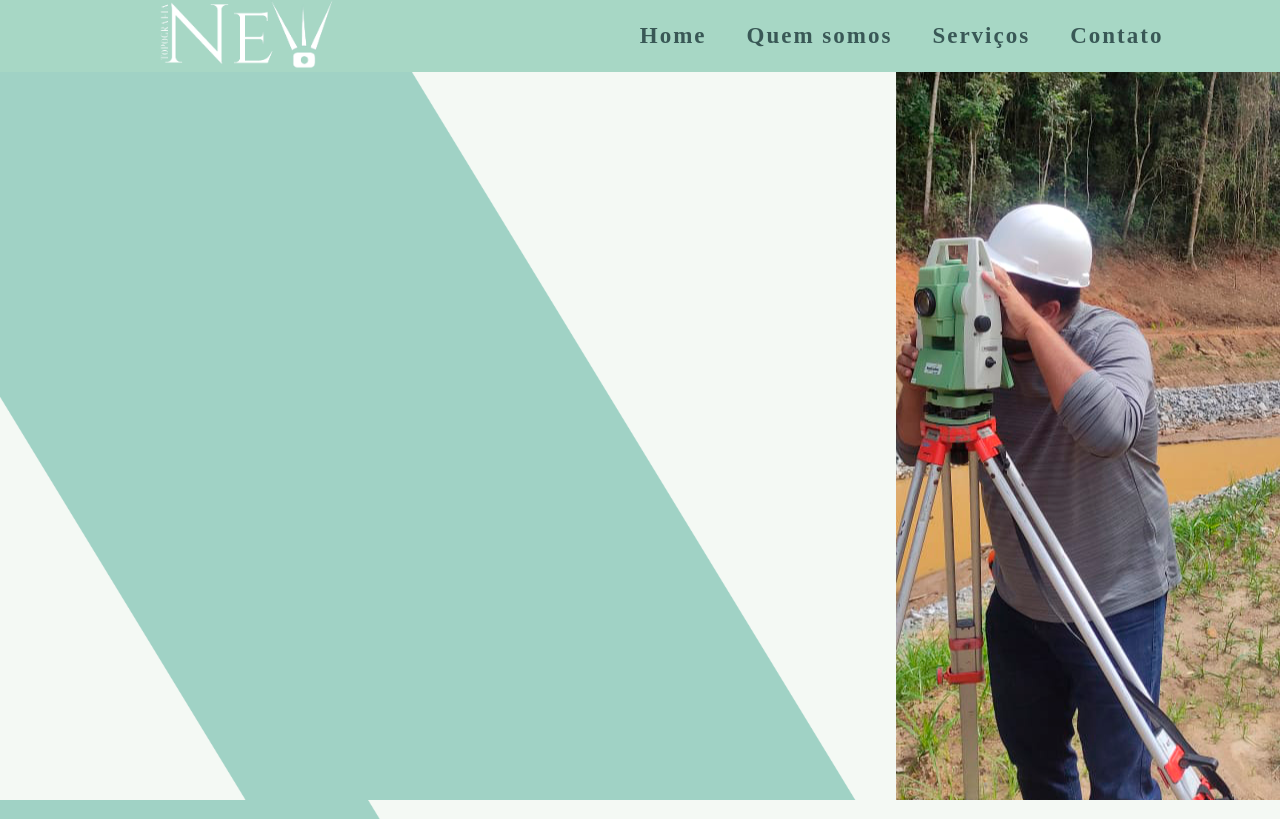
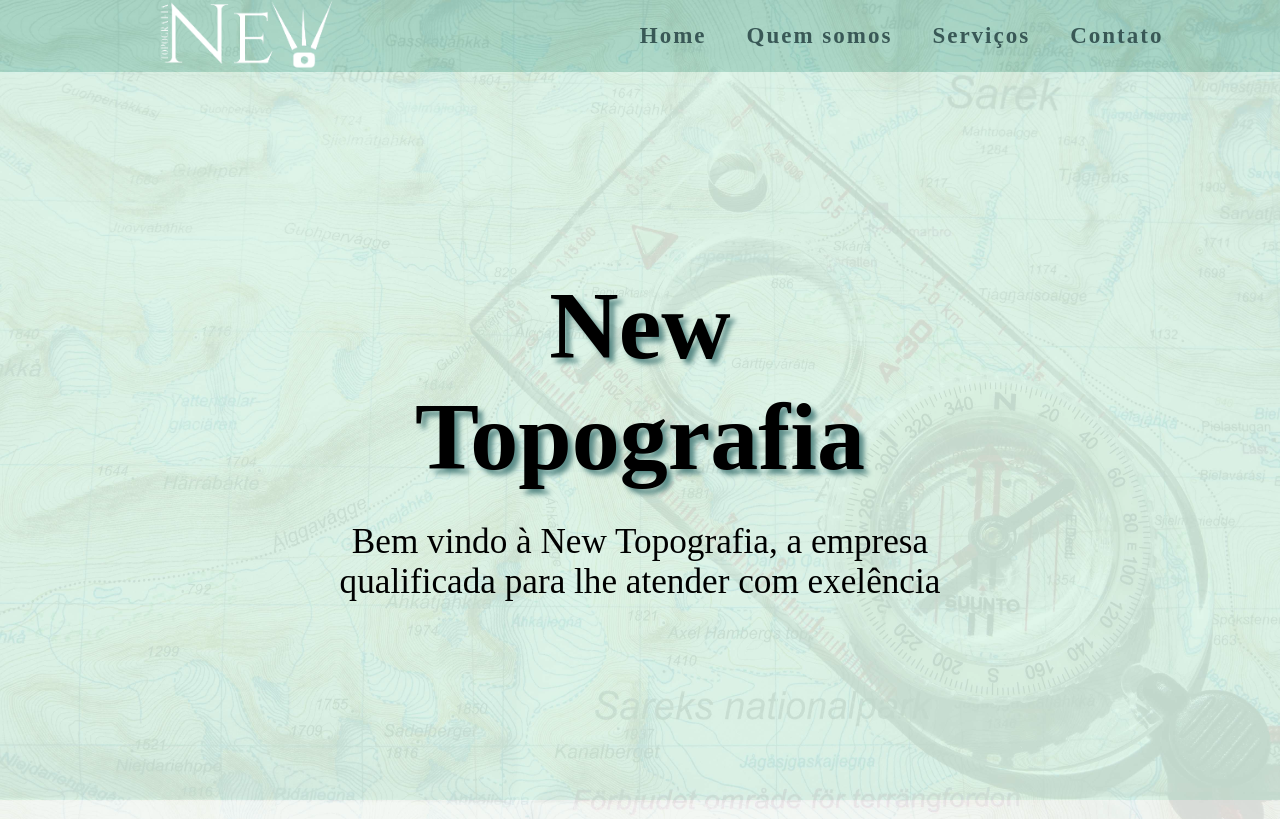
Before and after one commit to acetidev/NewTopografia, a plain HTML site: page index.html in a window 1280 px wide. Shown: the top 819 px of the page. Drawn offline with Linux system fonts and the light colour scheme.

Commit message:
Segunda versão do site

```diff
--- a/index.html
+++ b/index.html
@@ -30,11 +30,7 @@
         </ul>
     </nav>
 
-    <div class="foto">
-        <!-- <img src="./assets/foto1.png" alt=""> -->
-    </div>
-
-    <main id="home" class="main">
+        <main id="home" class="main">
         <div class="mainHeader">
             <h1>New Topografia</h1>
         </div>
--- a/style.css
+++ b/style.css
@@ -15,8 +15,7 @@ a{
 
 body{
     /* background-color: #F4F9F4; */
-    background-image: url(./assets/fundo.png);
-    background-color: #F4F9F4;
+    background-image: url(./assets/novo.jpg);
     background-size: cover;
     background-repeat: no-repeat;
     background-attachment: fixed;
@@ -35,7 +34,7 @@ body{
 }
 
 .title h2{
-    text-decoration: underline #74B49B;
+    text-shadow: 5px 5px 5px #5C8D89;
 }
 
 /* navbar */
@@ -43,7 +42,7 @@ body{
     width: 250px;
 }
 .navbar{
-    background-color: #a7d7c5;
+    background-color: #a7d7c5e3;
     height: 9vh;
     width: 100%;
     display: flex;
@@ -73,44 +72,45 @@ body{
 
 /* Entrada do site */
 main{
+    background-color:rgba(220, 245, 231, 0.877);
+    /* background-color: #f4f9f4e0; */
     width: 100%;
     height: 91vh;
     /* background-image: url(./assets/fundo.png); */
 }
 
-.foto{
-    background-image: url(./assets/foto1.png);
-    background-repeat: no-repeat;
-    background-position:right;
-    display: flex;
-    float: right;
-    width: 30%;
-    height: 91vh;
-}
-
 .main{
     display: flex;
     flex-direction: column;
-    width: 70%;
+    /* width: 70%; */
     height: 91vh;
     justify-content: center;
-    margin-left: 10vw;
+    align-items: center;
+    text-align: center;
+    /* margin-left: 10vw; */
 }
+
+#home div{
+    /* margin-left: 10vw; */
+}
+
 .mainHeader{
     margin-bottom: 30px;
     font-size: 3rem;
-    width: 70%;
+    width: 50%;
+    text-shadow: 5px 5px 5px #5C8D89;
 }
 
 .textHeader{
     font-size: 2.2rem;
     /* background-color: black; */
-    width: 60%;
+    width: 50vw;
 }
 
 /* Sobre */
 #sobre{
-    background-color:rgba(220, 245, 231, 0.76);
+    background-color: #f4f9f4e0;
+    /* background-color:rgba(220, 245, 231, 0.76); */
     width: 100%;
     height: 91vh;
     display: flex;
@@ -137,7 +137,8 @@ main{
 
 /* Serviços */
 #servicos{
-    background-color: #f4f9f4e0;
+    background-color: rgba(220, 245, 231, 0.877);
+    /* background-color: #f4f9f4e0; */
     width: 100%;
     height: 91vh;
     display: flex;
@@ -164,7 +165,8 @@ main{
 
 /* Contato */
 #contato{
-    background-color: rgba(220, 245, 231, 0.76);
+    background-color: #f4f9f4e0;
+    /* background-color: rgba(220, 245, 231, 0.76); */
     width: 100%;
     height: 91vh;
     display: flex;
```
Also changed, not shown: assets/foto1.png (deleted), assets/fundo.png (deleted), assets/novo.jpg (added).
